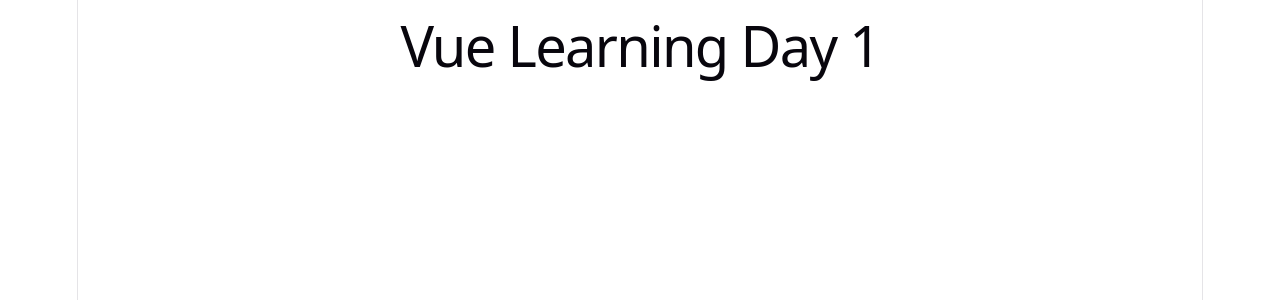
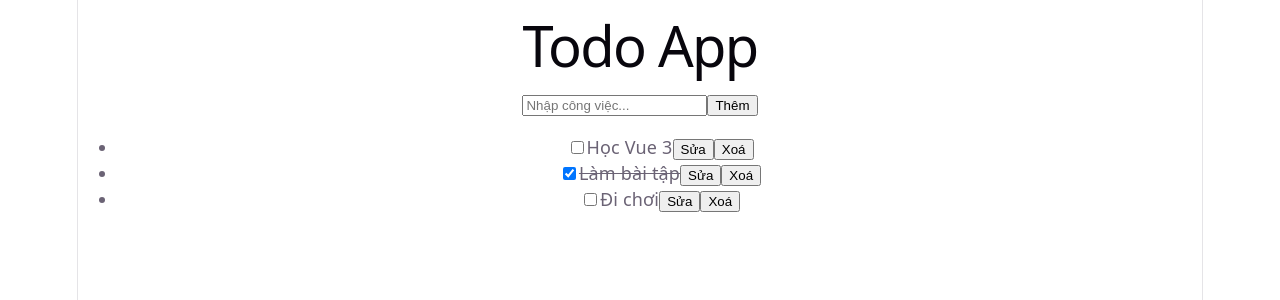
Before and after one commit to Trananh123duong/study-SELLNITY-, a Vue app in the folder VueJS/vue-basic/: page / in a window 1280 px wide. Shown: the top 300 px of the page. Built offline with nearby package versions, Linux system fonts and the light colour scheme.

Commit message:
study Vue Instance & Template

```diff
--- a/VueJS/vue-basic/src/App.vue
+++ b/VueJS/vue-basic/src/App.vue
@@ -1,8 +1,77 @@
 <script setup>
+import { ref } from 'vue'
+
+// state (data của instance)
+const todos = ref([
+  { id: 1, text: 'Học Vue 3', done: false },
+  { id: 2, text: 'Làm bài tập', done: true },
+  { id: 3, text: 'Đi chơi', done: false }
+])
+const newTodo = ref('')
+const editingId = ref(null)
+
+// thêm todo
+function addTodo() {
+  if (!newTodo.value.trim()) return
+
+  todos.value.push({
+    id: Date.now(),
+    text: newTodo.value,
+    done: false
+  })
+
+  newTodo.value = ''
+}
+
+// xoá
+function deleteTodo(id) {
+  todos.value = todos.value.filter(t => t.id !== id)
+}
+
+// toggle done
+function toggleTodo(todo) {
+  todo.done = !todo.done
+}
+
+// bật chế độ edit
+function startEdit(todo) {
+  editingId.value = todo.id
+}
+
+// lưu edit
+function saveEdit(todo, newText) {
+  todo.text = newText
+  editingId.value = null
+}
 </script>
 
 <template>
   <div>
-    <h1>Vue Learning Day 1</h1>
+    <h1>Todo App</h1>
+
+    <!-- input -->
+    <input v-model="newTodo" placeholder="Nhập công việc..." />
+    <button @click="addTodo">Thêm</button>
+
+    <!-- list -->
+    <ul>
+      <li v-for="todo in todos" :key="todo.id">
+
+        <!-- checkbox -->
+        <input type="checkbox" v-model="todo.done" />
+
+        <!-- text -->
+        <span v-if="editingId !== todo.id" :style="{ textDecoration: todo.done ? 'line-through' : 'none' }">
+          {{ todo.text }}
+        </span>
+
+        <!-- edit input -->
+        <input v-else :value="todo.text" @keyup.enter="saveEdit(todo, $event.target.value)" />
+
+        <!-- actions -->
+        <button @click="startEdit(todo)">Sửa</button>
+        <button @click="deleteTodo(todo.id)">Xoá</button>
+      </li>
+    </ul>
   </div>
 </template>
```
